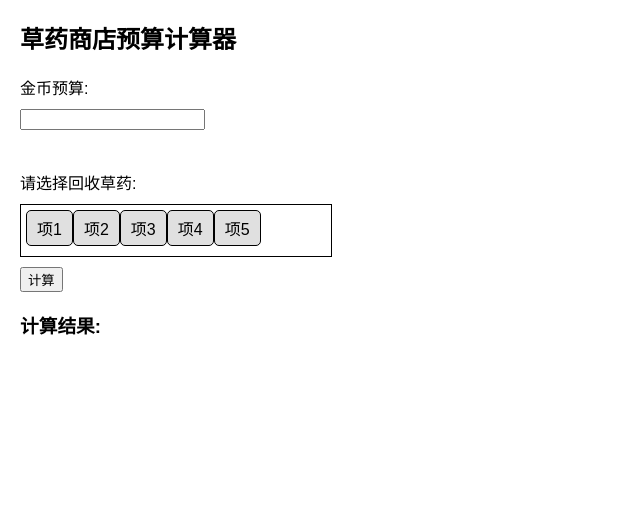
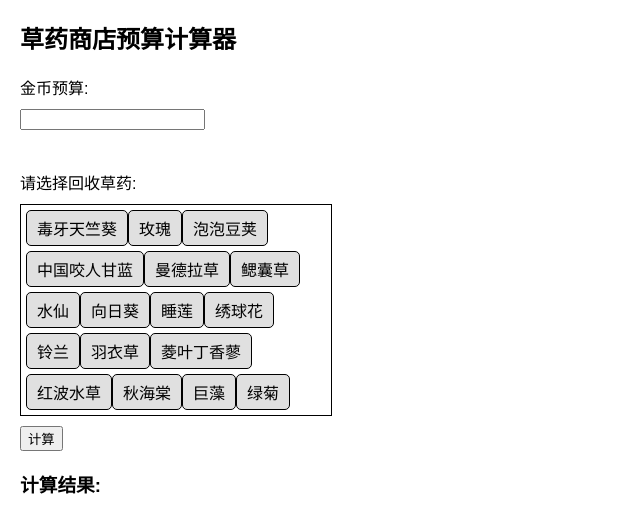
Before and after one commit to estrellaxyx/hpma-budget-calculator, a plain HTML site: page index.html in a window 1280 px wide. Shown: the whole page, without its empty margins (0-640 px from the left). Drawn offline with Linux system fonts and the light colour scheme.

Commit message:
Update index.html

```diff
--- a/index.html
+++ b/index.html
@@ -66,11 +66,28 @@
     <script>
         // Prices for each item with four different qualities (in gold)
         const priceList = {
-            "项1": { "gold": [100, 60, 40, 20] },
-            "项2": { "gold": [150, 90, 60, 30] },
-            "项3": { "gold": [120, 70, 45, 25] },
-            "项4": { "gold": [180, 120, 80, 40] },
-            "项5": { "gold": [140, 85, 55, 30] }
+            "毒牙天竺葵": { "gold": [0, 12, 9, 8] },
+            "玫瑰": { "gold": [47, 42, 34, 30] },
+            "泡泡豆荚": { "gold": [0, 85, 62, 55] },
+            "中国咬人甘蓝": { "gold": [0, 57, 40, 36] },
+            "曼德拉草": { "gold": [0, 24, 22, 15] },
+            "鳃囊草": { "gold":[0, 6, 4, 3] },
+            "水仙": { "gold":[0, 0, 50, 45] },
+            "向日葵": { "gold":[0 ,0, 96, 75] },
+            "睡莲": { "gold":[299, 271, 221, 199] },
+            "绣球花": { "gold":[237, 215, 150, 135] },
+            "铃兰": { "gold":[63, 57, 46, 42] },
+            "羽衣草": { "gold":[116, 105, 96, 76] },
+            "菱叶丁香蓼": { "gold":[88, 80, 65, 52] },
+            "红波水草": { "gold":[132, 120, 98, 78] },
+            "秋海棠": { "gold":[80, 72, 58, 45] },
+            "巨藻": { "gold":[53, 48, 44, 30] },
+            "绿菊": { "gold":[118, 107, 87, 69] },
+            "米布米宝": { "gold":[0, 62, 50, 39] },
+            "凤眼莲": { "gold":[72, 65, 52, 41] },
+            "三色堇": { "gold":[94, 85, 62, 55] },
+            "五月花": { "gold":[205, 186, 150, 117] },
+            "牡丹": { "gold":[0, 0, 58, 45] },
         };
 
         let selectedOptions = [];
@@ -135,8 +152,8 @@ function processOption(optionItem, goldRemaining) {
     }
 
     // Accumulate the result string
-    const result = `${optionName}: 可购数量 = ${totalQty}<br>
-    购买明细: 质量1: ${quantities[0]}, 质量2: ${quantities[1]}, 质量3: ${quantities[2]}, 质量4: ${quantities[3]}<br><br>`;
+    const result = `${optionName}: 数量 = ${totalQty}<br>
+    明细: 稀有色金品: ${quantities[0]}, 金品: ${quantities[1]}, 紫品: ${quantities[2]}, 蓝品: ${quantities[3]}<br><br>`;
 
     return {
         html: result,
```
